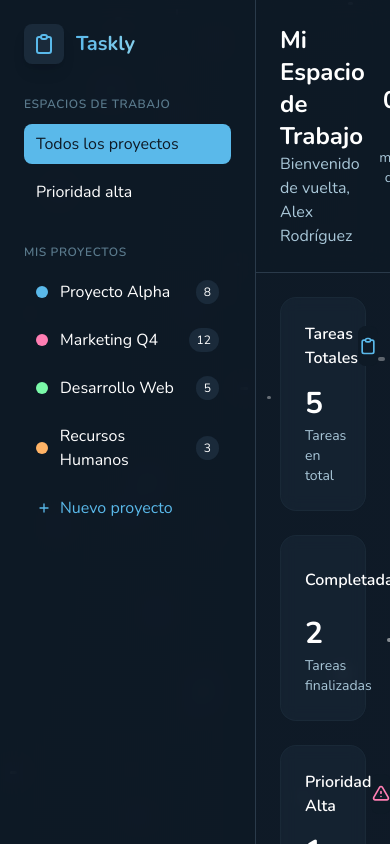
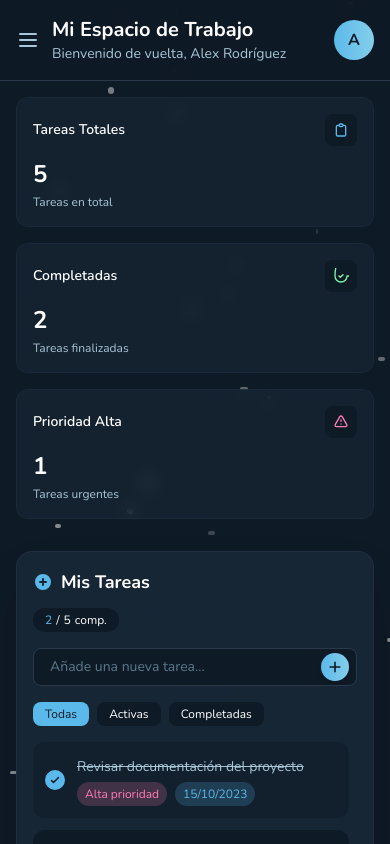
Before and after one commit to IngenieroJosser/todolist-frontend, a Next.js app: page /workspace in a window 390 px wide. Shown: the top 844 px of the page. Built offline with nearby package versions, Linux system fonts and the light colour scheme.

Commit message:
style(workspace): mejorar UI de la vista de workspace

```diff
--- a/src/app/(dashboard)/workspace/page.tsx
+++ b/src/app/(dashboard)/workspace/page.tsx
@@ -16,6 +16,7 @@ export default function WorkSpaceDashboardPage() {
   const [userData, setUserData] = useState({ name: 'Alex Rodríguez', email: 'alex@ejemplo.com' });
   const [showNotification, setShowNotification] = useState(false);
   const [notificationMessage, setNotificationMessage] = useState('');
+  const [isSidebarOpen, setIsSidebarOpen] = useState(false);
   const router = useRouter();
 
   useEffect(() => {
@@ -137,8 +138,30 @@ export default function WorkSpaceDashboardPage() {
         )}
       </div>
 
+      {/* Overlay para móvil */}
+      {isSidebarOpen && (
+        <div
+          className="fixed inset-0 bg-black bg-opacity-50 z-40 lg:hidden"
+          onClick={() => setIsSidebarOpen(false)}
+        />
+      )}
+
       {/* Sidebar */}
-      <div className="w-64 bg-[#0e1a26]/80 backdrop-blur-md border-r border-[#2a3a4a] p-6 flex flex-col z-10">
+      <div className={`
+        fixed lg:relative w-64 bg-[#0e1a26]/95 lg:bg-[#0e1a26]/80 backdrop-blur-md border-r border-[#2a3a4a] p-6 flex flex-col z-50 lg:z-10
+        transform transition-transform duration-300 ease-in-out
+        ${isSidebarOpen ? 'translate-x-0' : '-translate-x-full lg:translate-x-0'}
+      `}>
+        {/* Botón de cerrar sidebar en móvil */}
+        <button
+          className="lg:hidden absolute top-4 right-4 text-[#a9c7d8] hover:text-white"
+          onClick={() => setIsSidebarOpen(false)}
+        >
+          <svg xmlns="http://www.w3.org/2000/svg" className="h-6 w-6" fill="none" viewBox="0 0 24 24" stroke="currentColor">
+            <path strokeLinecap="round" strokeLinejoin="round" strokeWidth={2} d="M6 18L18 6M6 6l12 12" />
+          </svg>
+        </button>
+
         <div className="flex items-center space-x-3 mb-8">
           <div className="w-10 h-10 rounded-lg bg-[#1a2a3a] flex items-center justify-center shadow-lg">
             <svg xmlns="http://www.w3.org/2000/svg" className="h-6 w-6 text-[#5ab9ea]" fill="none" viewBox="0 0 24 24" stroke="currentColor">
@@ -175,9 +198,9 @@ export default function WorkSpaceDashboardPage() {
               >
                 <div className="flex items-center">
                   <div className="w-3 h-3 rounded-full mr-3" style={{ backgroundColor: project.color }}></div>
-                  <span>{project.name}</span>
+                  <span className="truncate">{project.name}</span>
                 </div>
-                <span className="text-xs bg-[#1a2a3a] px-2 py-1 rounded-full">{project.taskCount}</span>
+                <span className="text-xs bg-[#1a2a3a] px-2 py-1 rounded-full min-w-[2rem] flex justify-center">{project.taskCount}</span>
               </button>
             ))}
             <button className="w-full text-left px-3 py-2 rounded-lg hover:bg-[#1a2a3a] transition-all duration-300 text-[#5ab9ea] flex items-center">
@@ -202,11 +225,11 @@ export default function WorkSpaceDashboardPage() {
             <div className="w-10 h-10 rounded-full bg-gradient-to-r from-[#5ab9ea] to-[#84ceeb] flex items-center justify-center text-[#0e1a26] font-bold mr-3">
               {userData.name.charAt(0)}
             </div>
-            <div className="flex-1">
-              <div className="text-sm font-medium">{userData.name}</div>
-              <div className="text-xs text-[#a9c7d8]">{userData.email}</div>
+            <div className="flex-1 min-w-0">
+              <div className="text-sm font-medium truncate">{userData.name}</div>
+              <div className="text-xs text-[#a9c7d8] truncate">{userData.email}</div>
             </div>
-            <button className="text-[#a9c7d8] hover:text-white">
+            <button className="text-[#a9c7d8] hover:text-white flex-shrink-0">
               <svg xmlns="http://www.w3.org/2000/svg" className="h-5 w-5" fill="none" viewBox="0 0 24 24" stroke="currentColor">
                 <path strokeLinecap="round" strokeLinejoin="round" strokeWidth={2} d="M5 12h.01M12 12h.01M19 12h.01M6 12a1 1 0 11-2 0 1 1 0 012 0zm7 0a1 1 0 11-2 0 1 1 0 012 0zm7 0a1 1 0 11-2 0 1 1 0 012 0z" />
               </svg>
@@ -218,18 +241,28 @@ export default function WorkSpaceDashboardPage() {
       {/* Contenido principal */}
       <div className="flex-1 overflow-auto">
         {/* Header */}
-        <header className="bg-[#0e1a26]/80 backdrop-blur-md border-b border-[#2a3a4a] p-6 sticky top-0 z-10">
+        <header className="bg-[#0e1a26]/80 backdrop-blur-md border-b border-[#2a3a4a] p-4 lg:p-6 sticky top-0 z-30">
           <div className="flex justify-between items-center">
-            <div>
-              <h2 className="text-2xl font-bold">Mi Espacio de Trabajo</h2>
-              <p className="text-[#a9c7d8]">Bienvenido de vuelta, {userData.name}</p>
+            <div className="flex items-center">
+              <button
+                className="lg:hidden mr-3 text-[#a9c7d8] hover:text-white"
+                onClick={() => setIsSidebarOpen(true)}
+              >
+                <svg xmlns="http://www.w3.org/2000/svg" className="h-6 w-6" fill="none" viewBox="0 0 24 24" stroke="currentColor">
+                  <path strokeLinecap="round" strokeLinejoin="round" strokeWidth={2} d="M4 6h16M4 12h16M4 18h16" />
+                </svg>
+              </button>
+              <div>
+                <h2 className="text-xl lg:text-2xl font-bold">Mi Espacio de Trabajo</h2>
+                <p className="text-sm lg:text-base text-[#a9c7d8]">Bienvenido de vuelta, {userData.name}</p>
+              </div>
             </div>
-            <div className="flex items-center space-x-4">
-              <div className="text-right">
-                <div className="text-2xl font-bold">{currentTime}</div>
-                <div className="text-sm text-[#a9c7d8]">{new Date().toLocaleDateString('es-ES', { weekday: 'long', day: 'numeric', month: 'long' })}</div>
+            <div className="flex items-center space-x-2 lg:space-x-4">
+              <div className="text-right hidden sm:block">
+                <div className="text-lg lg:text-2xl font-bold">{currentTime}</div>
+                <div className="text-xs lg:text-sm text-[#a9c7d8]">{new Date().toLocaleDateString('es-ES', { weekday: 'long', day: 'numeric', month: 'long' })}</div>
               </div>
-              <div className="w-12 h-12 rounded-full bg-gradient-to-r from-[#5ab9ea] to-[#84ceeb] flex items-center justify-center text-[#0e1a26] font-bold">
+              <div className="w-10 h-10 lg:w-12 lg:h-12 rounded-full bg-gradient-to-r from-[#5ab9ea] to-[#84ceeb] flex items-center justify-center text-[#0e1a26] font-bold">
                 {userData.name.charAt(0)}
               </div>
             </div>
@@ -237,62 +270,63 @@ export default function WorkSpaceDashboardPage() {
         </header>
 
         {/* Estadísticas */}
-        <div className="p-6 grid grid-cols-1 md:grid-cols-3 gap-6">
-          <div className="bg-[#1a2a3a]/50 backdrop-blur-sm border border-[#2a3a4a]/30 rounded-2xl p-6">
-            <div className="flex items-center justify-between mb-4">
-              <h3 className="font-semibold">Tareas Totales</h3>
-              <div className="w-10 h-10 rounded-lg bg-[#0e1a26] flex items-center justify-center">
-                <svg xmlns="http://www.w3.org/2000/svg" className="h-5 w-5 text-[#5ab9ea]" fill="none" viewBox="0 0 24 24" stroke="currentColor">
+        <div className="p-4 lg:p-6 grid grid-cols-1 sm:grid-cols-2 lg:grid-cols-3 gap-4 lg:gap-6">
+          <div className="bg-[#1a2a3a]/50 backdrop-blur-sm border border-[#2a3a4a]/30 rounded-xl lg:rounded-2xl p-4 lg:p-6">
+            <div className="flex items-center justify-between mb-3 lg:mb-4">
+              <h3 className="font-semibold text-sm lg:text-base">Tareas Totales</h3>
+              <div className="w-8 h-8 lg:w-10 lg:h-10 rounded-lg bg-[#0e1a26] flex items-center justify-center">
+                <svg xmlns="http://www.w3.org/2000/svg" className="h-4 w-4 lg:h-5 lg:w-5 text-[#5ab9ea]" fill="none" viewBox="0 0 24 24" stroke="currentColor">
                   <path strokeLinecap="round" strokeLinejoin="round" strokeWidth={2} d="M9 5H7a2 2 0 00-2 2v12a2 2 0 002 2h10a2 2 0 002-2V7a2 2 0 00-2-2h-2M9 5a2 2 0 002 2h2a2 2 0 002-2M9 5a2 2 0 012-2h2a2 2 0 012 2" />
                 </svg>
               </div>
             </div>
-            <div className="text-3xl font-bold">{todos.length}</div>
-            <div className="text-sm text-[#a9c7d8] mt-1">Tareas en total</div>
+            <div className="text-2xl lg:text-3xl font-bold">{todos.length}</div>
+            <div className="text-xs lg:text-sm text-[#a9c7d8] mt-1">Tareas en total</div>
           </div>
 
-          <div className="bg-[#1a2a3a]/50 backdrop-blur-sm border border-[#2a3a4a]/30 rounded-2xl p-6">
-            <div className="flex items-center justify-between mb-4">
-              <h3 className="font-semibold">Completadas</h3>
-              <div className="w-10 h-10 rounded-lg bg-[#0e1a26] flex items-center justify-center">
-                <svg xmlns="http://www.w3.org/2000/svg" className="h-5 w-5 text-[#7af9a9]" fill="none" viewBox="0 0 24 24" stroke="currentColor">
-                  <path strokeLinecap="round" strokeLinejoin="round" strokeWidth={2} d="M9 12l2 2 4-4m6 2a9 9 0 11-18 0 9 9 0 0118 0z" />
+          <div className="bg-[#1a2a3a]/50 backdrop-blur-sm border border-[#2a3a4a]/30 rounded-xl lg:rounded-2xl p-4 lg:p-6">
+            <div className="flex items-center justify-between mb-3 lg:mb-4">
+              <h3 className="font-semibold text-sm lg:text-base">Completadas</h3>
+              <div className="w-8 h-8 lg:w-10 lg:h-10 rounded-lg bg-[#0e1a26] flex items-center justify-center">
+                <svg xmlns="http://www.w3.org/2000/svg" className="h-4 w-4 lg:h-5 lg:w-5 text-[#7af9a9]" fill="none" viewBox="0 0 24 24" stroke="currentColor">
+                  <path strokeLinecap="round" strokeLinejoin="round" strokeWidth={2} d="M9 12l2 2 4-4m6 2a9 9 0 11-18 0 9 9 0 01118 0z" />
                 </svg>
               </div>
             </div>
-            <div className="text-3xl font-bold">{completedCount}</div>
-            <div className="text-sm text-[#a9c7d8] mt-1">Tareas finalizadas</div>
+            <div className="text-2xl lg:text-3xl font-bold">{completedCount}</div>
+            <div className="text-xs lg:text-sm text-[#a9c7d8] mt-1">Tareas finalizadas</div>
           </div>
 
-          <div className="bg-[#1a2a3a]/50 backdrop-blur-sm border border-[#2a3a4a]/30 rounded-2xl p-6">
-            <div className="flex items-center justify-between mb-4">
-              <h3 className="font-semibold">Prioridad Alta</h3>
-              <div className="w-10 h-10 rounded-lg bg-[#0e1a26] flex items-center justify-center">
-                <svg xmlns="http://www.w3.org/2000/svg" className="h-5 w-5 text-[#ff7eb3]" fill="none" viewBox="0 0 24 24" stroke="currentColor">
+          <div className="bg-[#1a2a3a]/50 backdrop-blur-sm border border-[#2a3a4a]/30 rounded-xl lg:rounded-2xl p-4 lg:p-6">
+            <div className="flex items-center justify-between mb-3 lg:mb-4">
+              <h3 className="font-semibold text-sm lg:text-base">Prioridad Alta</h3>
+              <div className="w-8 h-8 lg:w-10 lg:h-10 rounded-lg bg-[#0e1a26] flex items-center justify-center">
+                <svg xmlns="http://www.w3.org/2000/svg" className="h-4 w-4 lg:h-5 lg:w-5 text-[#ff7eb3]" fill="none" viewBox="0 0 24 24" stroke="currentColor">
                   <path strokeLinecap="round" strokeLinejoin="round" strokeWidth={2} d="M12 9v2m0 4h.01m-6.938 4h13.856c1.54 0 2.502-1.667 1.732-3L13.732 4c-.77-1.333-2.694-1.333-3.464 0L3.34 16c-.77 1.333.192 3 1.732 3z" />
                 </svg>
               </div>
             </div>
-            <div className="text-3xl font-bold">{highPriorityCount}</div>
-            <div className="text-sm text-[#a9c7d8] mt-1">Tareas urgentes</div>
+            <div className="text-2xl lg:text-3xl font-bold">{highPriorityCount}</div>
+            <div className="text-xs lg:text-sm text-[#a9c7d8] mt-1">Tareas urgentes</div>
           </div>
         </div>
 
         {/* Panel de tareas */}
-        <div className="p-6">
-          <div className="bg-[#1a2a3a]/80 backdrop-blur-lg rounded-3xl p-6 border border-[#2a3a4a]/50 shadow-2xl">
-            <div className="flex justify-between items-center mb-6">
-              <h3 className="text-xl font-bold flex items-center">
+        <div className="p-4 lg:p-6">
+          <div className="bg-[#1a2a3a]/80 backdrop-blur-lg rounded-2xl lg:rounded-3xl p-4 lg:p-6 border border-[#2a3a4a]/50 shadow-2xl">
+            <div className="flex flex-col sm:flex-row justify-between items-start sm:items-center mb-4 lg:mb-6 gap-3">
+              <h3 className="text-lg lg:text-xl font-bold flex items-center">
                 <svg xmlns="http://www.w3.org/2000/svg" className="h-5 w-5 mr-2 text-[#5ab9ea]" viewBox="0 0 20 20" fill="currentColor">
                   <path fillRule="evenodd" d="M10 18a8 8 0 100-16 8 8 0 000 16zm1-11a1 1 0 10-2 0v2H7a1 1 0 100 2h2v2a1 1 0 102 0v-2h2a1 1 0 100-2h-2V7z" clipRule="evenodd" />
                 </svg>
                 Mis Tareas
               </h3>
-              <div className="text-sm bg-[#0e1a26] px-3 py-1 rounded-full flex items-center">
+              <div className="text-xs lg:text-sm bg-[#0e1a26] px-3 py-1 rounded-full flex items-center">
                 <span className="text-[#5ab9ea]">{completedCount}</span>
                 <span className="mx-1">/</span>
                 <span>{todos.length}</span>
-                <span className="ml-1">completadas</span>
+                <span className="ml-1 hidden sm:inline">completadas</span>
+                <span className="ml-1 sm:hidden">comp.</span>
               </div>
             </div>
 
@@ -304,14 +338,14 @@ export default function WorkSpaceDashboardPage() {
                   value={newTodo}
                   onChange={(e) => setNewTodo(e.target.value)}
                   placeholder="Añade una nueva tarea..."
-                  className="w-full bg-[#0e1a26] border border-[#2a3a4a] rounded-xl px-4 py-3 focus:outline-none focus:ring-2 focus:ring-[#5ab9ea] transition-all duration-300 placeholder-[#5a7a8c]"
+                  className="w-full bg-[#0e1a26] border border-[#2a3a4a] rounded-lg lg:rounded-xl px-4 py-2 lg:py-3 focus:outline-none focus:ring-2 focus:ring-[#5ab9ea] transition-all duration-300 placeholder-[#5a7a8c] text-sm lg:text-base"
                   onKeyPress={(e) => e.key === 'Enter' && addTodo()}
                 />
                 <button
                   onClick={addTodo}
-                  className="absolute right-2 top-1/2 transform -translate-y-1/2 bg-gradient-to-r from-[#5ab9ea] to-[#84ceeb] w-8 h-8 rounded-full flex items-center justify-center text-[#0e1a26] hover:opacity-90 transition-all duration-300 shadow-md"
+                  className="absolute right-2 top-1/2 transform -translate-y-1/2 bg-gradient-to-r from-[#5ab9ea] to-[#84ceeb] w-7 h-7 lg:w-8 lg:h-8 rounded-full flex items-center justify-center text-[#0e1a26] hover:opacity-90 transition-all duration-300 shadow-md"
                 >
-                  <svg xmlns="http://www.w3.org/2000/svg" className="h-5 w-5" viewBox="0 0 20 20" fill="currentColor">
+                  <svg xmlns="http://www.w3.org/2000/svg" className="h-4 w-4 lg:h-5 lg:w-5" viewBox="0 0 20 20" fill="currentColor">
                     <path fillRule="evenodd" d="M10 3a1 1 0 011 1v5h5a1 1 0 110 2h-5v5a1 1 0 11-2 0v-5H4a1 1 0 110-2h5V4a1 1 0 011-1z" clipRule="evenodd" />
                   </svg>
                 </button>
@@ -319,22 +353,22 @@ export default function WorkSpaceDashboardPage() {
             </div>
 
             {/* Filtros */}
-            <div className="flex space-x-2 mb-4">
+            <div className="flex flex-wrap gap-2 mb-4">
               <button
                 onClick={() => setActiveTab('all')}
-                className={`px-4 py-2 rounded-lg text-sm transition-all duration-300 ${activeTab === 'all' ? 'bg-[#5ab9ea] text-[#0e1a26]' : 'bg-[#0e1a26] hover:bg-[#1a2a3a]'}`}
+                className={`px-3 py-1 lg:px-4 lg:py-2 rounded-lg text-xs lg:text-sm transition-all duration-300 ${activeTab === 'all' ? 'bg-[#5ab9ea] text-[#0e1a26]' : 'bg-[#0e1a26] hover:bg-[#1a2a3a]'}`}
               >
                 Todas
               </button>
               <button
                 onClick={() => setActiveTab('active')}
-                className={`px-4 py-2 rounded-lg text-sm transition-all duration-300 ${activeTab === 'active' ? 'bg-[#5ab9ea] text-[#0e1a26]' : 'bg-[#0e1a26] hover:bg-[#1a2a3a]'}`}
+                className={`px-3 py-1 lg:px-4 lg:py-2 rounded-lg text-xs lg:text-sm transition-all duration-300 ${activeTab === 'active' ? 'bg-[#5ab9ea] text-[#0e1a26]' : 'bg-[#0e1a26] hover:bg-[#1a2a3a]'}`}
               >
                 Activas
               </button>
               <button
                 onClick={() => setActiveTab('completed')}
-                className={`px-4 py-2 rounded-lg text-sm transition-all duration-300 ${activeTab === 'completed' ? 'bg-[#5ab9ea] text-[#0e1a26]' : 'bg-[#0e1a26] hover:bg-[#1a2a3a]'}`}
+                className={`px-3 py-1 lg:px-4 lg:py-2 rounded-lg text-xs lg:text-sm transition-all duration-300 ${activeTab === 'completed' ? 'bg-[#5ab9ea] text-[#0e1a26]' : 'bg-[#0e1a26] hover:bg-[#1a2a3a]'}`}
               >
                 Completadas
               </button>
@@ -351,23 +385,23 @@ export default function WorkSpaceDashboardPage() {
                 >
                   <button
                     onClick={() => toggleTodo(todo.id)}
-                    className={`w-6 h-6 rounded-full border-2 flex items-center justify-center mr-3 transition-all duration-300 ${
+                    className={`w-5 h-5 lg:w-6 lg:h-6 rounded-full border-2 flex items-center justify-center mr-3 transition-all duration-300 flex-shrink-0 ${
                       todo.completed
                         ? 'border-[#5ab9ea] bg-[#5ab9ea]'
                         : 'border-[#2a3a4a] hover:border-[#5ab9ea]'
                     }`}
                   >
                     {todo.completed && (
-                      <svg xmlns="http://www.w3.org/2000/svg" className="h-4 w-4 text-[#0e1a26]" fill="none" viewBox="0 0 24 24" stroke="currentColor">
+                      <svg xmlns="http://www.w3.org/2000/svg" className="h-3 w-3 lg:h-4 lg:w-4 text-[#0e1a26]" fill="none" viewBox="0 0 24 24" stroke="currentColor">
                         <path strokeLinecap="round" strokeLinejoin="round" strokeWidth={3} d="M5 13l4 4L19 7" />
                       </svg>
                     )}
                   </button>
-                  <div className="flex-1">
-                    <span className={`${todo.completed ? 'line-through text-[#a9c7d8]' : ''}`}>
+                  <div className="flex-1 min-w-0">
+                    <span className={`text-sm lg:text-base ${todo.completed ? 'line-through text-[#a9c7d8]' : ''} break-words`}>
                       {todo.text}
                     </span>
-                    <div className="flex items-center mt-1 space-x-2">
+                    <div className="flex flex-wrap items-center mt-1 gap-2">
                       {todo.priority === 'high' && (
                         <span className="text-xs bg-[#ff7eb3]/20 text-[#ff7eb3] px-2 py-1 rounded-full">Alta prioridad</span>
                       )}
@@ -380,9 +414,9 @@ export default function WorkSpaceDashboardPage() {
                   </div>
                   <button
                     onClick={() => deleteTodo(todo.id)}
-                    className="text-[#a9c7d8] hover:text-white transition-colors duration-300 opacity-0 group-hover:opacity-100"
+                    className="text-[#a9c7d8] hover:text-white transition-colors duration-300 opacity-0 group-hover:opacity-100 ml-2 flex-shrink-0"
                   >
-                    <svg xmlns="http://www.w3.org/2000/svg" className="h-5 w-5" fill="none" viewBox="0 0 24 24" stroke="currentColor">
+                    <svg xmlns="http://www.w3.org/2000/svg" className="h-4 w-4 lg:h-5 lg:w-5" fill="none" viewBox="0 0 24 24" stroke="currentColor">
                       <path strokeLinecap="round" strokeLinejoin="round" strokeWidth={2} d="M6 18L18 6M6 6l12 12" />
                     </svg>
                   </button>
@@ -391,10 +425,10 @@ export default function WorkSpaceDashboardPage() {
 
               {filteredTodos.length === 0 && (
                 <div className="text-center py-8 text-[#a9c7d8]">
-                  <svg xmlns="http://www.w3.org/2000/svg" className="h-12 w-12 mx-auto mb-3 opacity-50" fill="none" viewBox="0 0 24 24" stroke="currentColor">
+                  <svg xmlns="http://www.w3.org/2000/svg" className="h-10 w-10 lg:h-12 lg:w-12 mx-auto mb-3 opacity-50" fill="none" viewBox="0 0 24 24" stroke="currentColor">
                     <path strokeLinecap="round" strokeLinejoin="round" strokeWidth={1.5} d="M9 5H7a2 2 0 00-2 2v12a2 2 0 002 2h10a2 2 0 002-2V7a2 2 0 00-2-2h-2M9 5a2 2 0 002 2h2a2 2 0 002-2M9 5a2 2 0 012-2h2a2 2 0 012 2" />
                   </svg>
-                  <p>No hay tareas {activeTab === 'completed' ? 'completadas' : activeTab === 'active' ? 'activas' : ''}</p>
+                  <p className="text-sm lg:text-base">No hay tareas {activeTab === 'completed' ? 'completadas' : activeTab === 'active' ? 'activas' : ''}</p>
                 </div>
               )}
             </div>
@@ -403,12 +437,12 @@ export default function WorkSpaceDashboardPage() {
 
         {/* Notificación */}
         {showNotification && (
-          <div className="fixed bottom-6 right-6 bg-[#1a2a3a] border border-[#2a3a4a] text-white px-4 py-3 rounded-xl shadow-lg z-50 animate-fadeIn">
+          <div className="fixed bottom-4 right-4 lg:bottom-6 lg:right-6 bg-[#1a2a3a] border border-[#2a3a4a] text-white px-4 py-3 rounded-xl shadow-lg z-50 animate-fadeIn max-w-xs lg:max-w-sm">
             <div className="flex items-center">
-              <svg xmlns="http://www.w3.org/2000/svg" className="h-5 w-5 text-[#5ab9ea] mr-2" fill="none" viewBox="0 0 24 24" stroke="currentColor">
+              <svg xmlns="http://www.w3.org/2000/svg" className="h-5 w-5 text-[#5ab9ea] mr-2 flex-shrink-0" fill="none" viewBox="0 0 24 24" stroke="currentColor">
                 <path strokeLinecap="round" strokeLinejoin="round" strokeWidth={2} d="M5 13l4 4L19 7" />
               </svg>
-              {notificationMessage}
+              <span className="text-sm">{notificationMessage}</span>
             </div>
           </div>
         )}
@@ -423,7 +457,7 @@ export default function WorkSpaceDashboardPage() {
         }
 
         .custom-scrollbar::-webkit-scrollbar {
-          width: 6px;
+          width: 4px;
         }
 
         .custom-scrollbar::-webkit-scrollbar-track {
@@ -448,6 +482,13 @@ export default function WorkSpaceDashboardPage() {
         .animate-fadeIn {
           animation: fadeIn 0.3s ease-out;
         }
+
+        /* Mejoras para móviles muy pequeños */
+        @media (max-width: 340px) {
+          .text-xs {
+            font-size: 0.7rem;
+          }
+        }
       `}</style>
     </div>
   );
```
